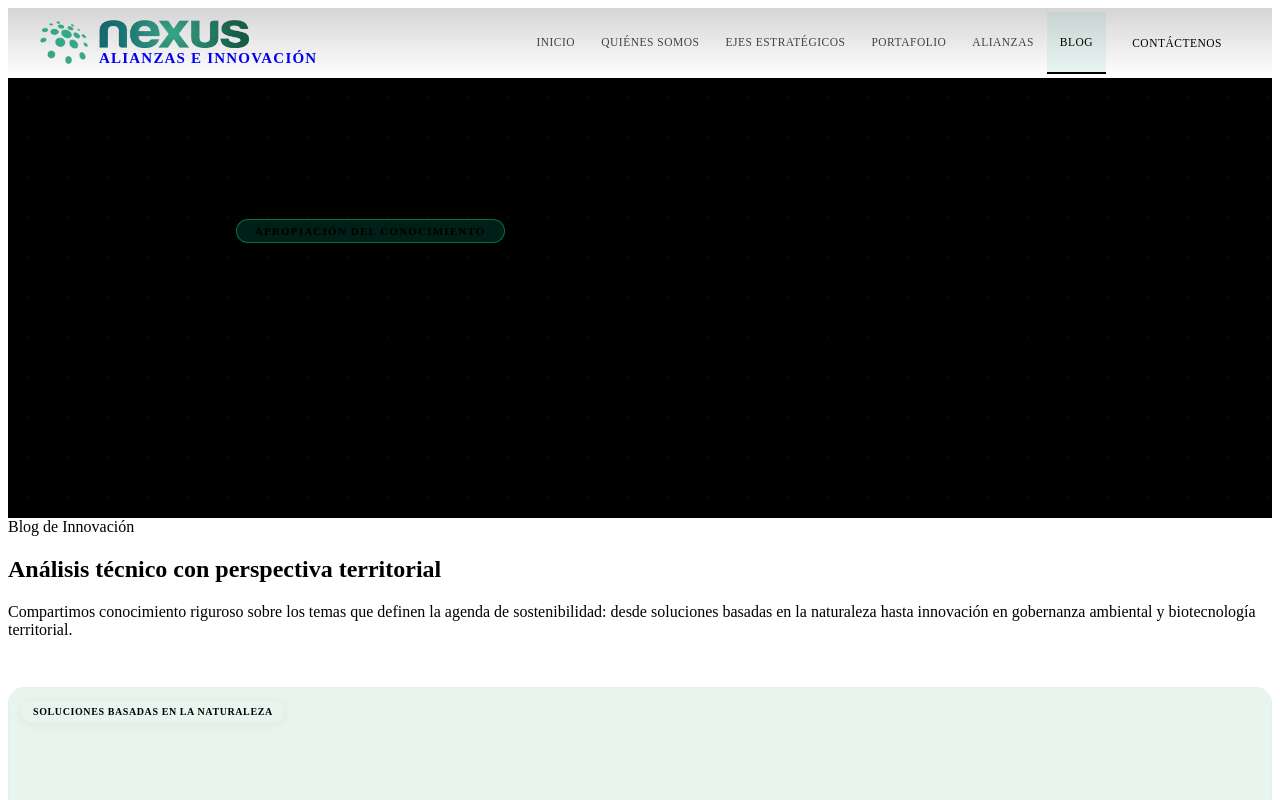
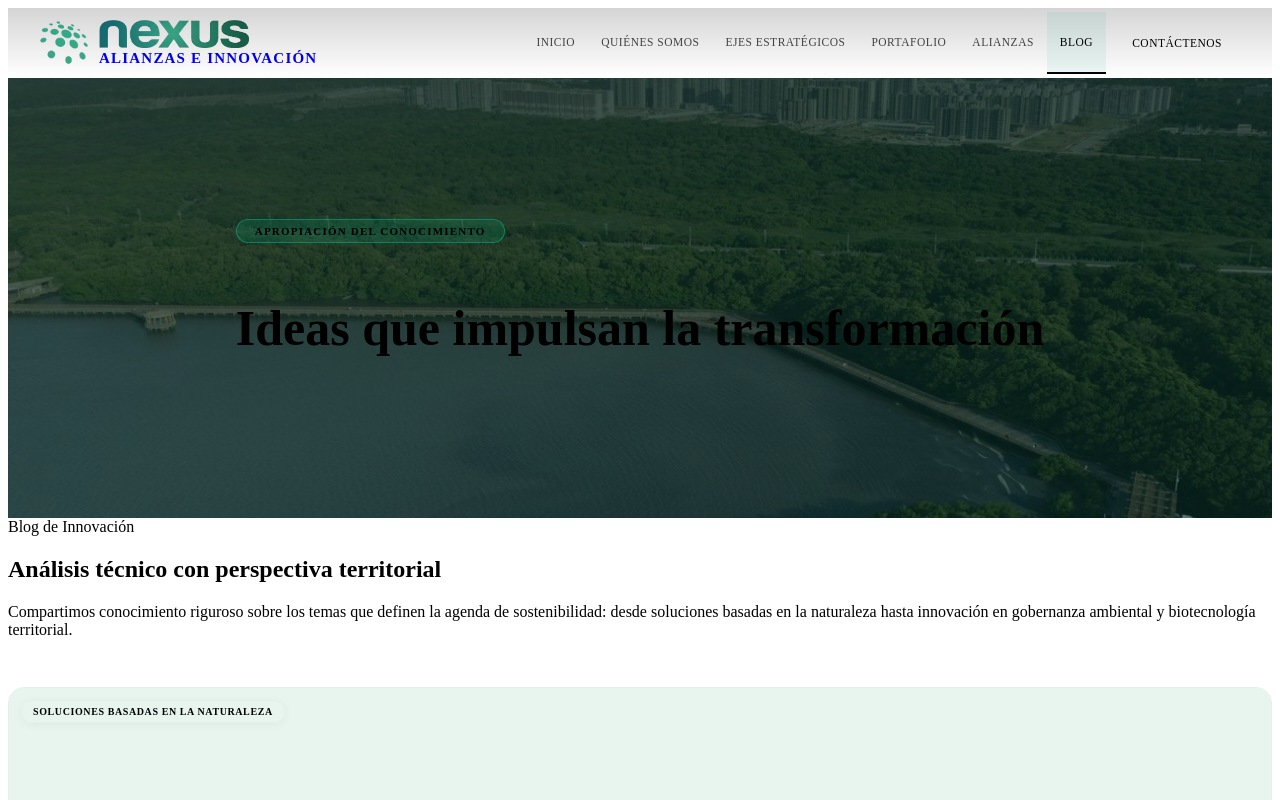
Before and after one commit to CarlosGabrielMunozReyes64-313/nexus-landing-page, a React (Vite) app: page /blog in a window 1280 px wide. Shown: the top 800 px of the page. Built offline with nearby package versions, Linux system fonts and the light colour scheme; the HTML template or start-up script is replaced by a standard one.

Commit message:
se agrego la imagen de la cienaga al hero

```diff
--- a/src/components/Hero/Hero.jsx
+++ b/src/components/Hero/Hero.jsx
@@ -1,16 +1,16 @@
 import HeroCarousel from '../HeroCarousel/HeroCarousel';
+// Imagen de fondo para los hero compactos (Quiénes, Ejes, Portafolio, Alianzas, Blog).
+import cienagaBg from '../../assets/hero-pages/WhatsApp Image 2026-06-16 at 3.25.19 PM.jpeg';
 import './Hero.css';
 
 // Encabezado (hero) reutilizable.
-// - `tag`: etiqueta pequeña superior.
-// - `title`: contenido del h1 (puede incluir <span> para resaltar).
-// - `subtitle`: párrafo opcional (solo en el hero grande de inicio).
-// - `small`: usa la variante compacta (.hero-sm).
-// - `carousel`: muestra el carrusel de imágenes de fondo (solo Inicio).
-// - `children`: botones u otros elementos bajo el subtítulo.
+// - `small`: variante compacta. Lleva la imagen de Ciénaga como fondo.
+// - `carousel`: carrusel de imágenes de fondo (solo Inicio, sin Ciénaga).
 export default function Hero({ tag, title, subtitle, small = false, carousel = false, children }) {
+  const bgStyle = small ? { backgroundImage: `url(${cienagaBg})` } : undefined;
+
   return (
-    <div className={small ? 'hero hero-sm' : 'hero'}>
+    <div className={small ? 'hero hero-sm hero-bg' : 'hero'} style={bgStyle}>
       {carousel && <HeroCarousel />}
       <div className="hero-inner">
         {tag && <div className="hero-tag">{tag}</div>}
```
